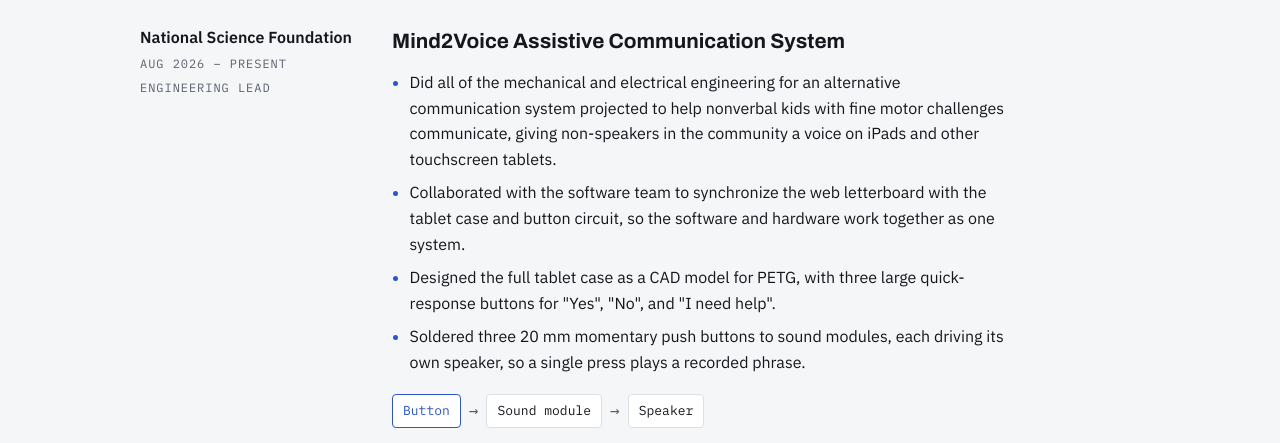
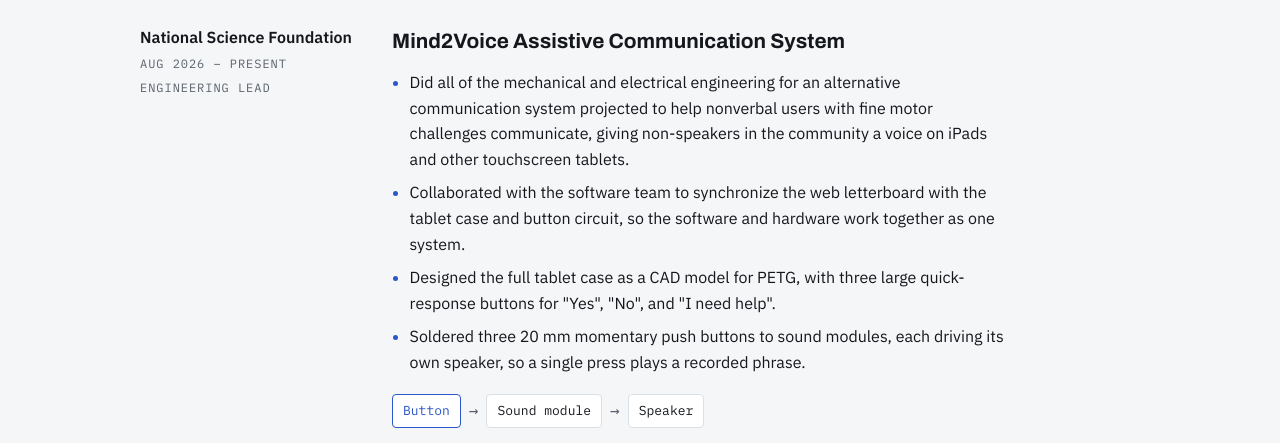
Before and after one commit to JahmariJones/jahmarijones-engineering-portfolio, a plain HTML site: page index.html in a window 1280 px wide. Shown: the part 650-1093 px from the top of the page. Drawn offline with Linux system fonts and the light colour scheme.

Commit message:
Mind2Voice: nonverbal users with fine motor challenges

```diff
--- a/index.html
+++ b/index.html
@@ -267,7 +267,7 @@ footer h2 { font-size: 1.6rem; }
       <div>
         <h3>Mind2Voice Assistive Communication System</h3>
         <ul>
-          <li>Did all of the mechanical and electrical engineering for an alternative communication system projected to help nonverbal kids with fine motor challenges communicate, giving non-speakers in the community a voice on iPads and other touchscreen tablets.</li>
+          <li>Did all of the mechanical and electrical engineering for an alternative communication system projected to help nonverbal users with fine motor challenges communicate, giving non-speakers in the community a voice on iPads and other touchscreen tablets.</li>
           <li>Collaborated with the software team to synchronize the web letterboard with the tablet case and button circuit, so the software and hardware work together as one system.</li>
           <li>Designed the full tablet case as a CAD model for PETG, with three large quick-response buttons for "Yes", "No", and "I need help".</li>
           <li>Soldered three 20 mm momentary push buttons to sound modules, each driving its own speaker, so a single press plays a recorded phrase.</li>
```
